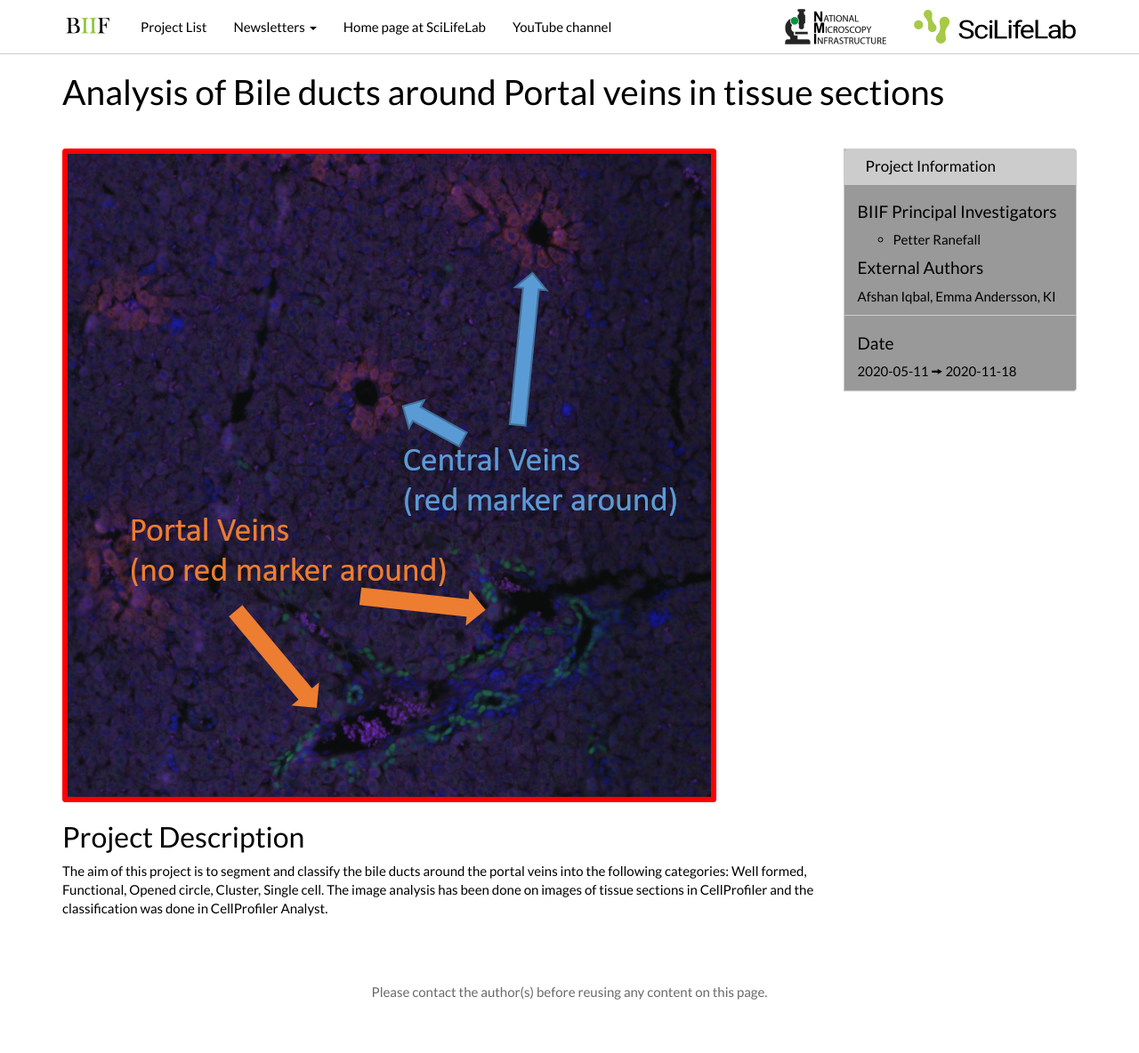
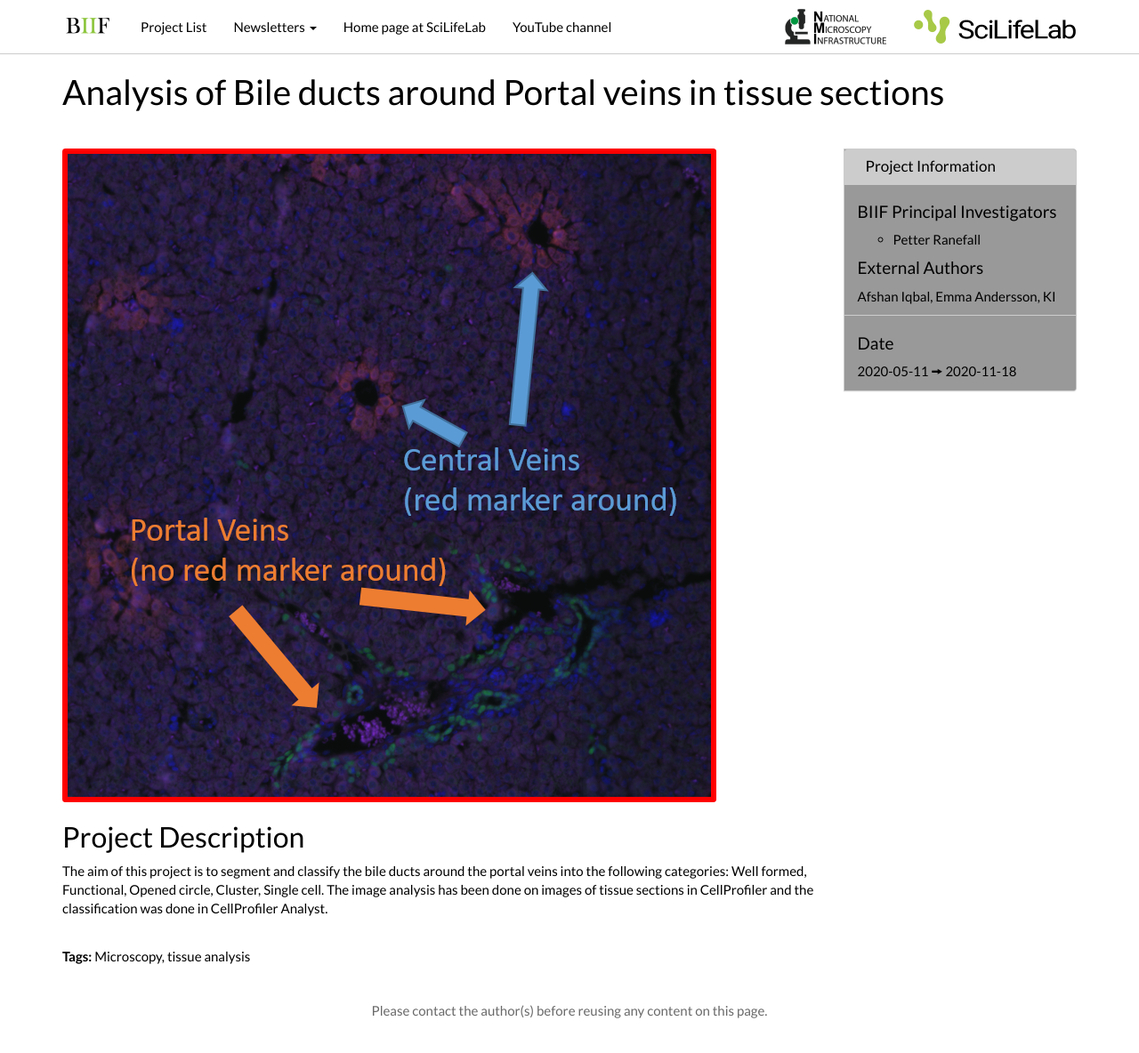
Before and after one commit to BIIFSweden/BIIFSweden.github.io, a Jekyll site: the page built from projects/_posts/2020-05-11-EmmaAndersson2020-1.md, in a window 1280 px wide and 1219 px high. Shown: the top 1184 px of the window at 89% size. Built offline with Jekyll 4.4.1, drawn with Linux system fonts in a browser that asks for light colours; nearby versions of some CDN libraries.

Commit message:
Update 2020-05-11-EmmaAndersson2020-1.md

```diff
--- a/projects/_posts/2020-05-11-EmmaAndersson2020-1.md
+++ b/projects/_posts/2020-05-11-EmmaAndersson2020-1.md
@@ -10,7 +10,7 @@ keywords: "Portal veins, Bile ducts. Tissue sections."
 funding: "SciLifeLab BioImage Informatics Facility (www.scilifelab.se/facilities/bioimage-informatics)"
 initdate: "2020-05-11"
 lastdate: "2020-11-18"
-# tags_: ""
+tags_: "Microscopy, tissue analysis"
 image: "/images/projects/2020-05-11-EmmaAndersson2020-1.png"
 
 
```
